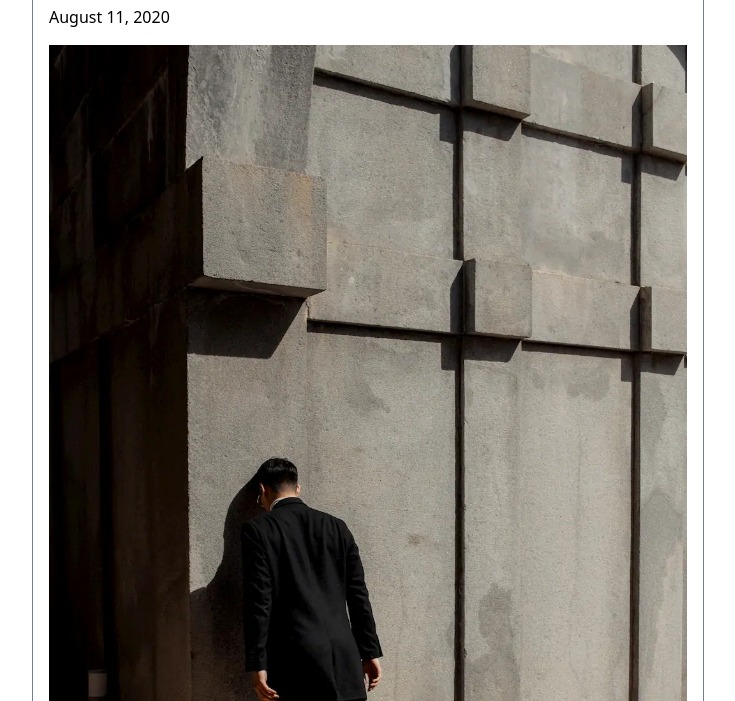
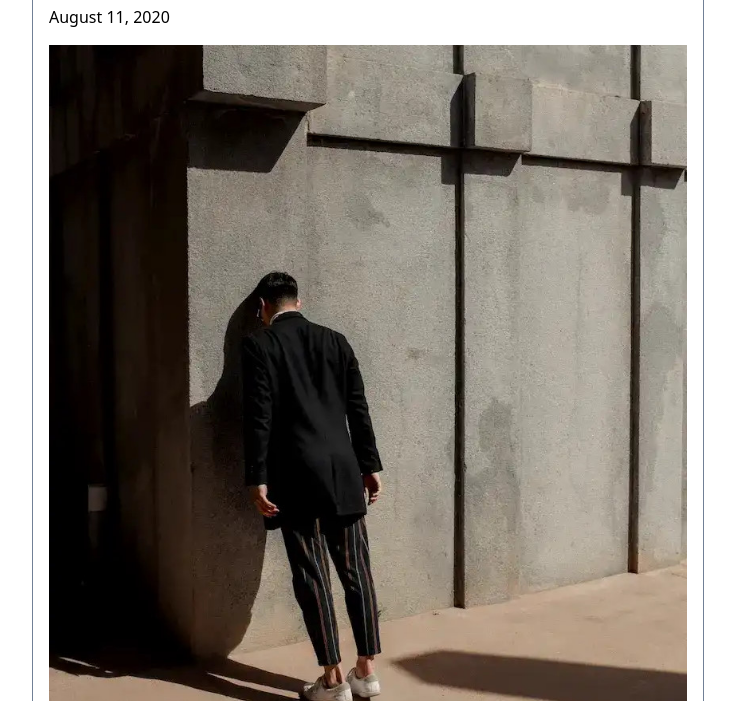
Before and after one commit to giacomorebonato/giacomorebonato, a Gatsby site: page /posts/awareness in a window 1280 px wide. Shown: the part 99-800 px from the top of the page, without its empty margins (272-1007 px from the left). Built offline with nearby package versions, Linux system fonts and the light colour scheme; Gatsby itself is replaced by a stand-in of ours.

Commit message:
Fixing image

```diff
--- a/src/md-pages/blog/2020-08-21-awareness.md
+++ b/src/md-pages/blog/2020-08-21-awareness.md
@@ -3,7 +3,7 @@ slug: '/posts/awareness'
 title: Awareness during lockdown
 date: '2020-08-11'
 spoiler: How I didn't burn out.
-featuredImage: ./daniel-mingook-kim.webp
+featuredImage: ./awareness.jpg
 featuredImageDescription: a person with their head against a walls
 ---
 
```
Also changed, not shown: src/md-pages/blog/awareness.jpg (added).
